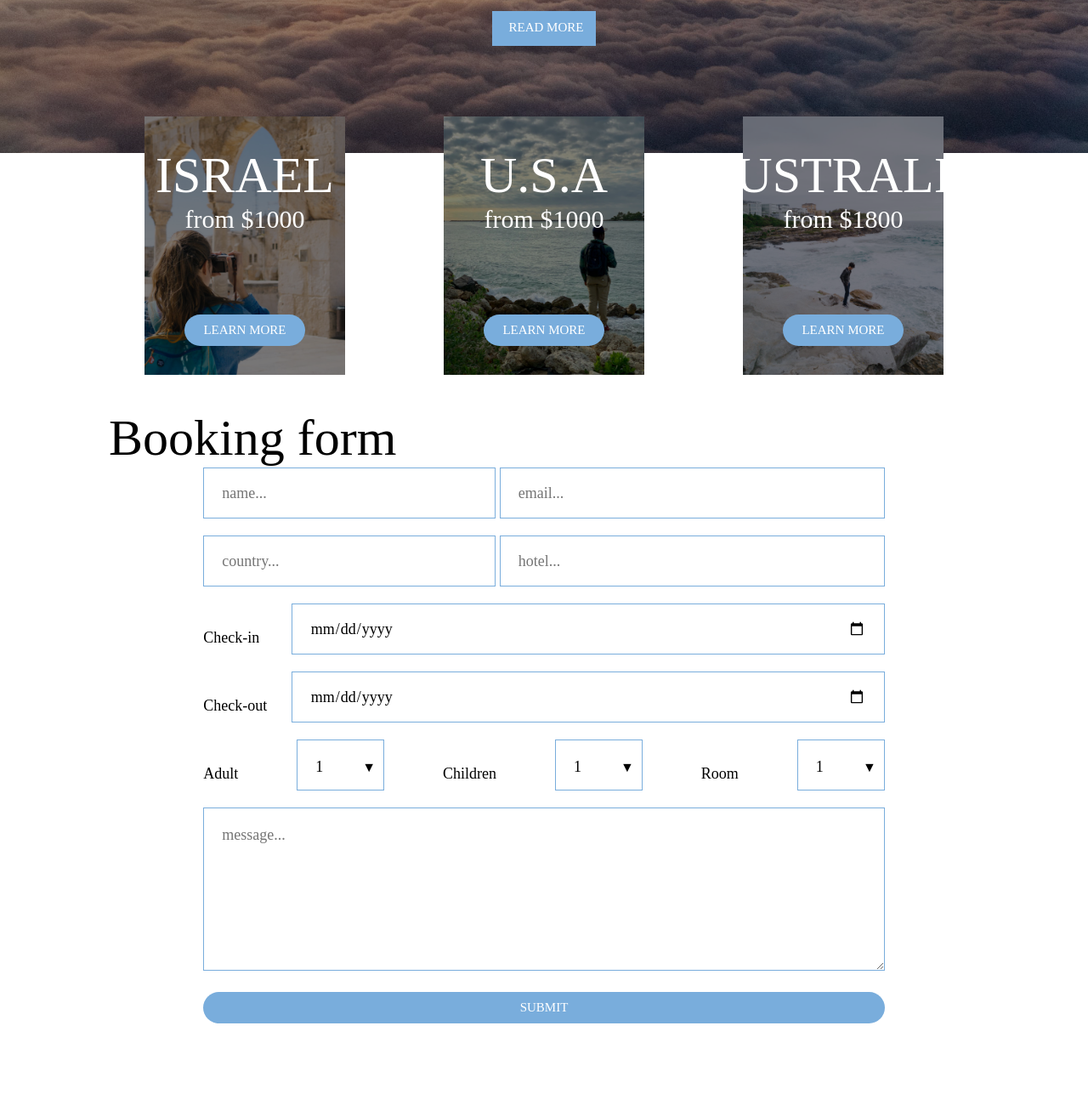
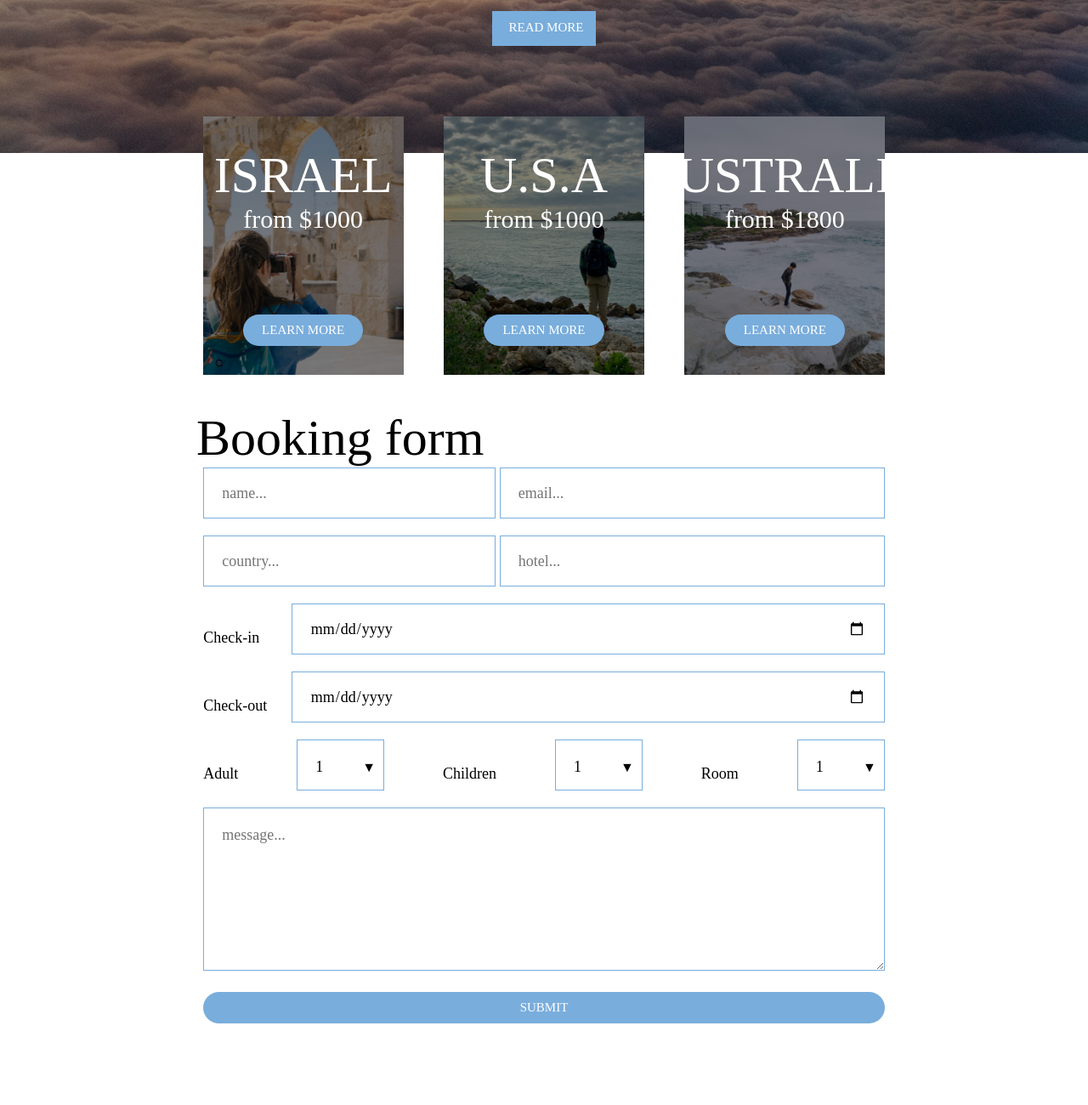
Before and after one commit to iupui-multi-device-certificate/n215-homework10, a plain HTML site: page index.html in a window 1280 px wide. Shown: the part 320-1620 px from the top of the page at 85% size. Drawn offline with Linux system fonts and the light colour scheme.

Commit message:
fix: more styling fixes

```diff
--- a/scss/components/_navigation.scss
+++ b/scss/components/_navigation.scss
@@ -33,7 +33,7 @@ $spacing-nav: calc((48 / $base-font-size-in-px) * 1rem);
     display: flex;
     align-items: center;
     justify-content: space-between;
-    border-bottom: 1px solid;
+    border-bottom: 2px solid;
     margin-bottom: $spacing-nav;
   }
 
--- a/scss/pages/_home.scss
+++ b/scss/pages/_home.scss
@@ -36,9 +36,10 @@
 .promos {
   margin-top: -43px;
   padding-bottom: 40px;
+  max-width: 818px;
 }
 
-.inner-container {
+.booking {
   max-width: 818px;
   margin: 0 auto;
 }
```
Also changed, not shown: css/styles.css.
